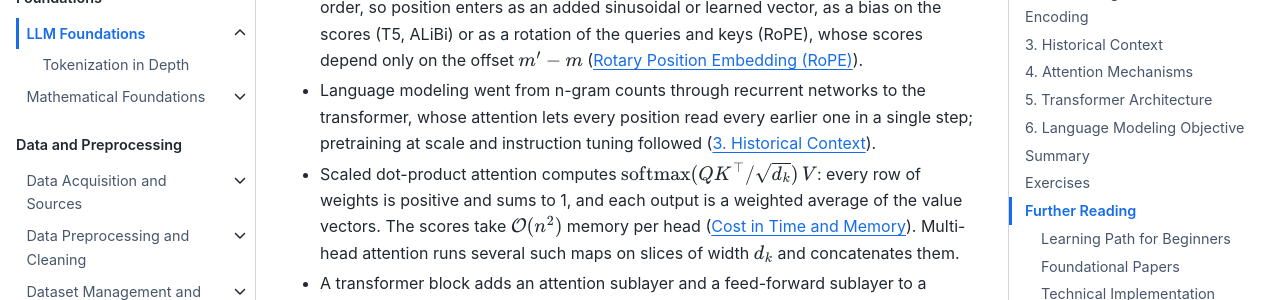
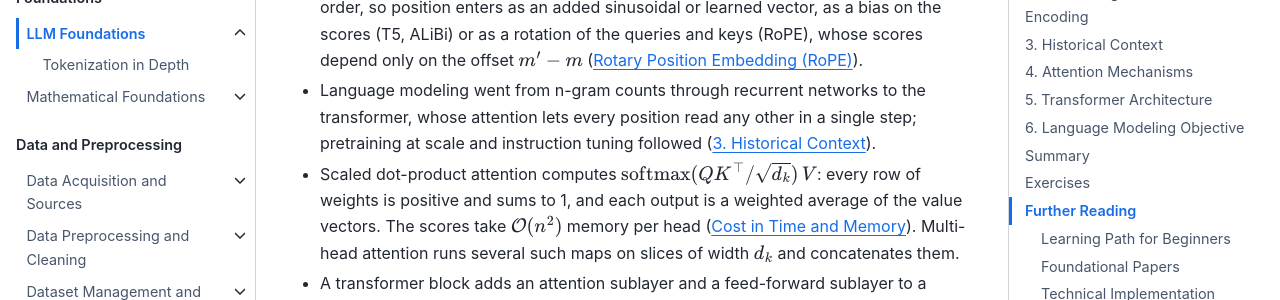
Before and after one commit to Beaker12/llmatlas, a Jupyter Book: the page built from chapters/01-foundations/index.md, in a window 1280 px wide and 900 px high, scrolled down 47926 px. Shown: the part 180-480 px from the top of the window. Built offline with Jupyter Book 1.0.4 settings and Sphinx 7.4.7 and the Sphinx Book theme 1.1.4, drawn with Linux system fonts in a browser that asks for light colours; pages that are not in the unit, such as notebooks, are missing from menus; cross-references to code outside the pages are shown as plain code.

Commit message:
Chapter 1: summary wording on attention reach

```diff
--- a/chapters/01-foundations/index.md
+++ b/chapters/01-foundations/index.md
@@ -1702,7 +1702,7 @@ The notebook ({ref}`nb-attn-lm`) builds the causal mask, applies it inside atten
 
 - A tokenizer turns text into integer ids. Byte-level BPE starts from the 256 byte values and adds merged pieces in the order they were learned from the training text, so every string round-trips and frequent words become single tokens ({ref}`sec-ch1-tokenization`).
 - An embedding table maps each id to a vector of width $d$. Attention by itself ignores order, so position enters as an added sinusoidal or learned vector, as a bias on the scores (T5, ALiBi) or as a rotation of the queries and keys (RoPE), whose scores depend only on the offset $m' - m$ ({ref}`sec-ch1-rope`).
-- Language modeling went from n-gram counts through recurrent networks to the transformer, whose attention lets every position read every earlier one in a single step; pretraining at scale and instruction tuning followed ({ref}`sec-ch1-historical-context`).
+- Language modeling went from n-gram counts through recurrent networks to the transformer, whose attention lets every position read any other in a single step; pretraining at scale and instruction tuning followed ({ref}`sec-ch1-historical-context`).
 - Scaled dot-product attention computes $\text{softmax}(QK^\top/\sqrt{d_k})\,V$: every row of weights is positive and sums to 1, and each output is a weighted average of the value vectors. The scores take $\mathcal{O}(n^2)$ memory per head ({ref}`sec-ch1-attention-complexity`). Multi-head attention runs several such maps on slices of width $d_k$ and concatenates them.
 - A transformer block adds an attention sublayer and a feed-forward sublayer to a residual stream, each with a normalization. With biases and $d_{ff} = 4d$ a block holds $12d^2 + 13d$ parameters, which gives GPT-2 small its 124,439,808 ({ref}`sec-ch1-parameter-count`).
 - A decoder-only model is trained under a causal mask to minimize the mean negative log-likelihood of the next token. Perplexity, $\exp(\mathcal{L})$, compares models that share a tokenizer; bits per byte compares models that do not ({ref}`sec-ch1-perplexity`).
```
